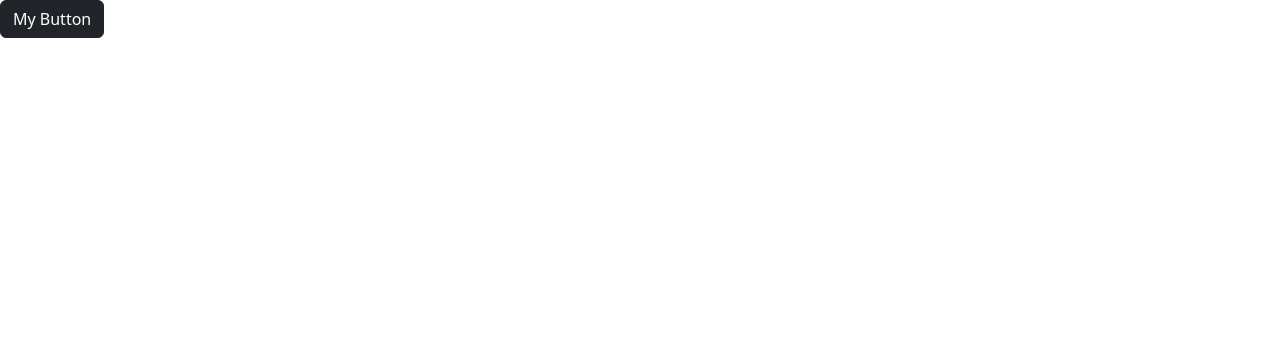
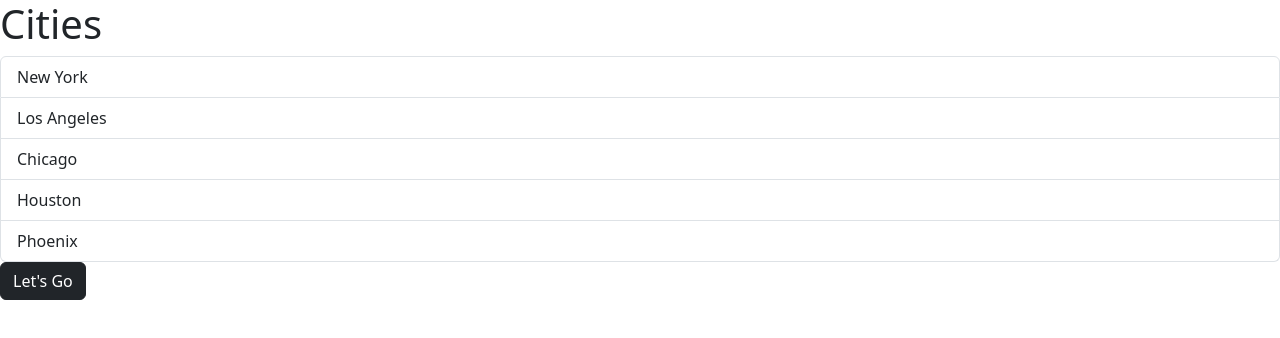
Before and after one commit to rahulgangadasu/react-TS, a React (Vite) app: page / in a window 1280 px wide. Shown: the top 338 px of the page. Built offline with nearby package versions, Linux system fonts and the light colour scheme; the HTML template or start-up script is replaced by a standard one.

Commit message:
Add CSS to ListGroup

```diff
--- a/src/App.tsx
+++ b/src/App.tsx
@@ -1,15 +1,22 @@
 import { useState } from "react";
 import Alert from "./Components/Alert";
 import Button from "./Components/Button";
+import ListGroup from "./Components/ListGroup";
 function App() {
   const [alertVisible, setAlertVisiblity] = useState(false);
+  let items = ["New York", "Los Angeles", "Chicago", "Houston", "Phoenix"];
   return (
     <div>
+      <ListGroup
+        items={items}
+        heading="Cities"
+        onSelectItem={(item) => console.log(item)}
+      />
       {alertVisible && (
-        <Alert onClose={() => setAlertVisiblity(false)}>My Alert</Alert>
+        <Alert onClose={() => setAlertVisiblity(false)}>Thanks! Close!!!</Alert>
       )}
       <Button color="dark" onClick={() => setAlertVisiblity(true)}>
-        My Button
+        Let's Go
       </Button>
     </div>
   );
--- /dev/null
+++ b/src/components/ListGroup/ListGroup.css
@@ -0,0 +1,4 @@
+.list-group {
+  list-style: none;
+  padding: 0;
+}
--- /dev/null
+++ b/src/components/ListGroup/index.ts
@@ -0,0 +1,3 @@
+import ListGroup from "./ListGroup";
+
+export default ListGroup;
```
Also changed, not shown: src/components/ListGroup/ListGroup.tsx (renamed from src/components/ListGroup.tsx).
